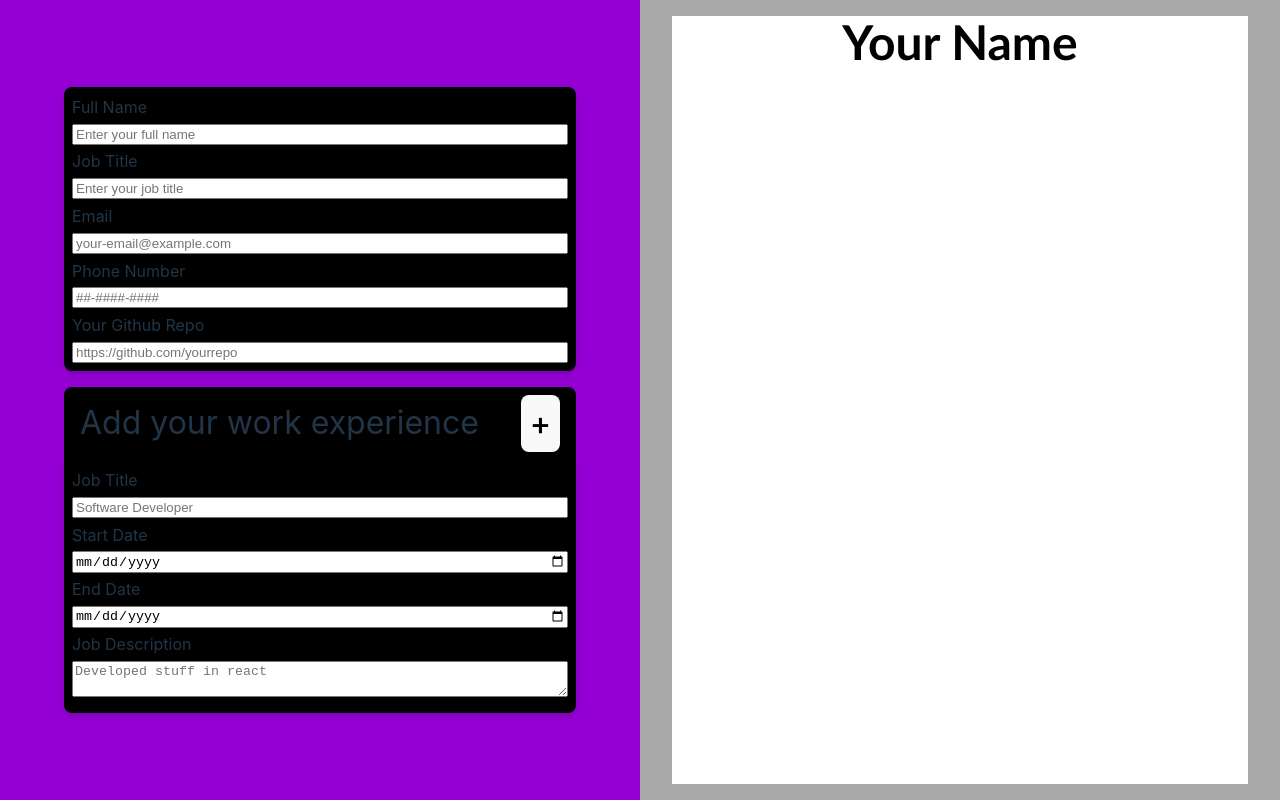
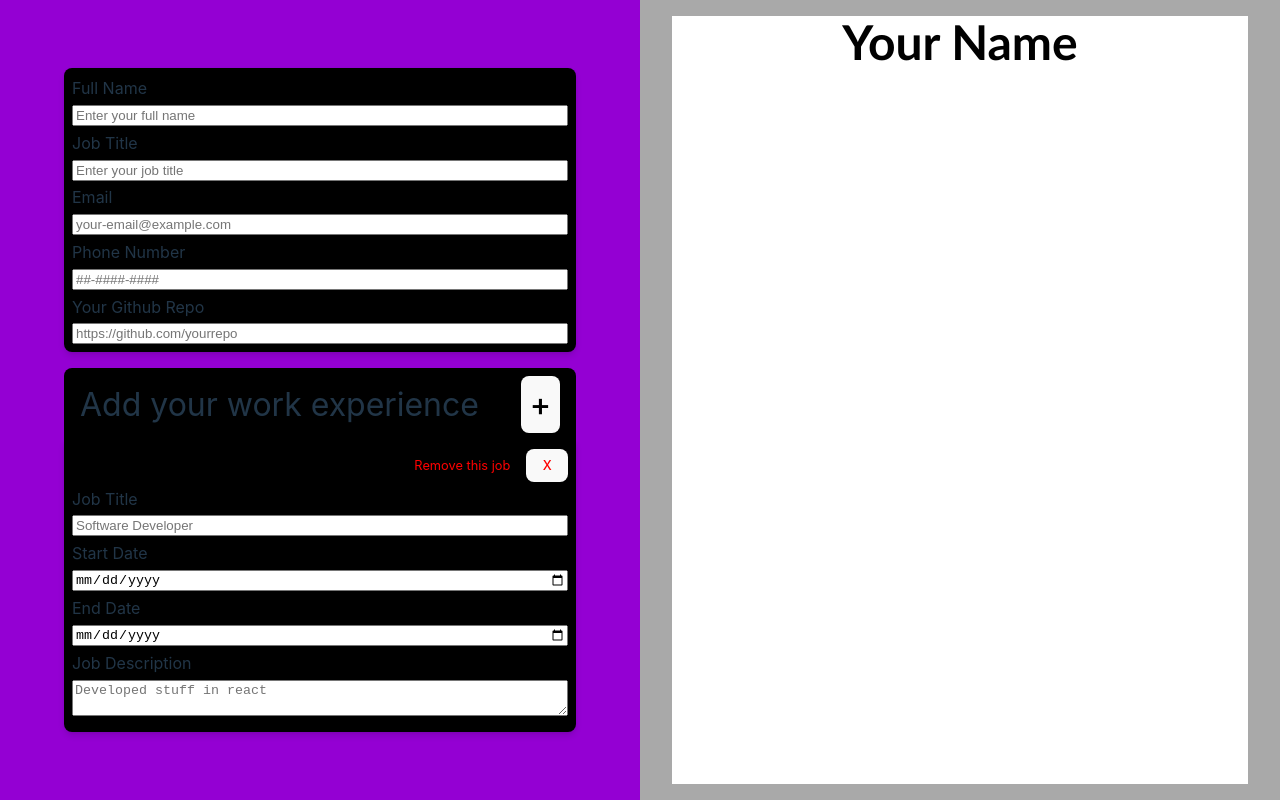
Before and after one commit to gonfuentes112/cvapp, a React (Vite) app: page / in a window 1280 px wide. Built offline with nearby package versions, Linux system fonts and the light colour scheme.

Commit message:
feat: add deletion of work experience

```diff
--- a/src/App.jsx
+++ b/src/App.jsx
@@ -53,13 +53,24 @@ function App() {
     ]);
   }
 
+  function removeJobForm(id) {
+    setJobForms(
+      jobForms.filter((form) => {
+        return form.id != id;
+      })
+    );
+  }
+
   return (
     <>
       <Forms handleEdit={handleEdit} validEmail={validEmail}>
-      <Jobforms addJobForm={addJobForm} jobForms={jobForms}/>
+        <Jobforms
+          addJobForm={addJobForm}
+          jobForms={jobForms}
+          removeJobForm={removeJobForm}
+        />
       </Forms>
       <Cv headerContent={headerContent}></Cv>
-
     </>
   );
 }
--- a/src/components/jobForms.jsx
+++ b/src/components/jobForms.jsx
@@ -1,5 +1,5 @@
-import "../styles/jobForms.css"
-function Jobforms({ addJobForm, jobForms }) {
+import "../styles/jobForms.css";
+function Jobforms({ addJobForm, jobForms, removeJobForm }) {
   return (
     <div className="job-forms-container">
       <div className="jobsHeader">
@@ -9,14 +9,33 @@ function Jobforms({ addJobForm, jobForms }) {
         </button>
       </div>
 
-      <div className="jobs">{jobForms.map((form) => (
+      <div className="jobs">
+        {jobForms.map((form) => (
           <form key={form.id}>
-            <label htmlFor={"jobTitle-" + form.id}>Job Title</label><input type="text" id={"jobTitle-" + form.id} placeholder="Software Developer"/>
-            <label htmlFor={"start-" + form.id}>Start Date</label><input type="date" id={"start-" + form.id}/>
-            <label htmlFor={"end-" + form.id}>End Date</label><input type="date" id={"end-" + form.id}/>
-            <label htmlFor={"jobDesc-" + form.id}>Job Description</label><textarea id={"jobDesc-" + form.id} placeholder="Developed stuff in react"></textarea>
+            <div className="removeJobHeader">
+              Remove this job
+              <button type="button" onClick={() => removeJobForm(form.id)}>
+                X
+              </button>
+            </div>
+            <label htmlFor={"jobTitle-" + form.id}>Job Title</label>
+            <input
+              type="text"
+              id={"jobTitle-" + form.id}
+              placeholder="Software Developer"
+            />
+            <label htmlFor={"start-" + form.id}>Start Date</label>
+            <input type="date" id={"start-" + form.id} />
+            <label htmlFor={"end-" + form.id}>End Date</label>
+            <input type="date" id={"end-" + form.id} />
+            <label htmlFor={"jobDesc-" + form.id}>Job Description</label>
+            <textarea
+              id={"jobDesc-" + form.id}
+              placeholder="Developed stuff in react"
+            ></textarea>
           </form>
-      ))} </div>
+        ))}
+      </div>
     </div>
   );
 }
--- a/src/styles/jobForms.css
+++ b/src/styles/jobForms.css
@@ -1,4 +1,4 @@
-.job-forms-container{
+.job-forms-container {
   width: 80%;
   border-radius: 0.5rem;
 }
@@ -17,6 +17,19 @@
   padding: 0.5rem;
 }
 
+.removeJobHeader {
+  display: flex;
+  justify-content: end;
+  gap: 1rem;
+  align-items: center;
+  font-size: 0.8rem;
+  color: red;
+}
+
+.removeJobHeader button {
+  color: red;
+}
+
 .job-forms-container form {
   width: 100%;
   padding-bottom: 1rem;
```
Lines whose indentation alone changed are shown as unchanged.
